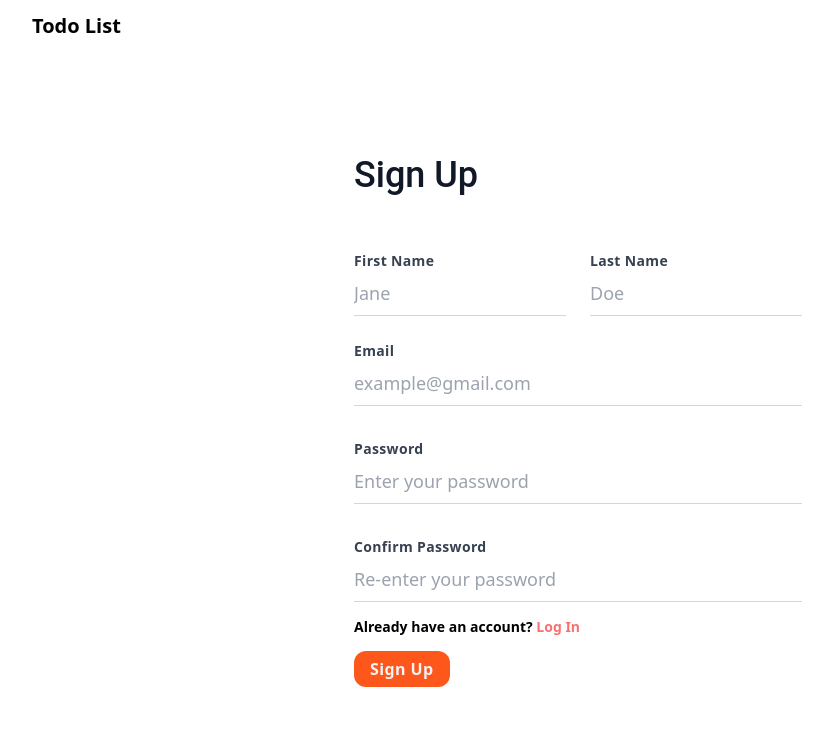
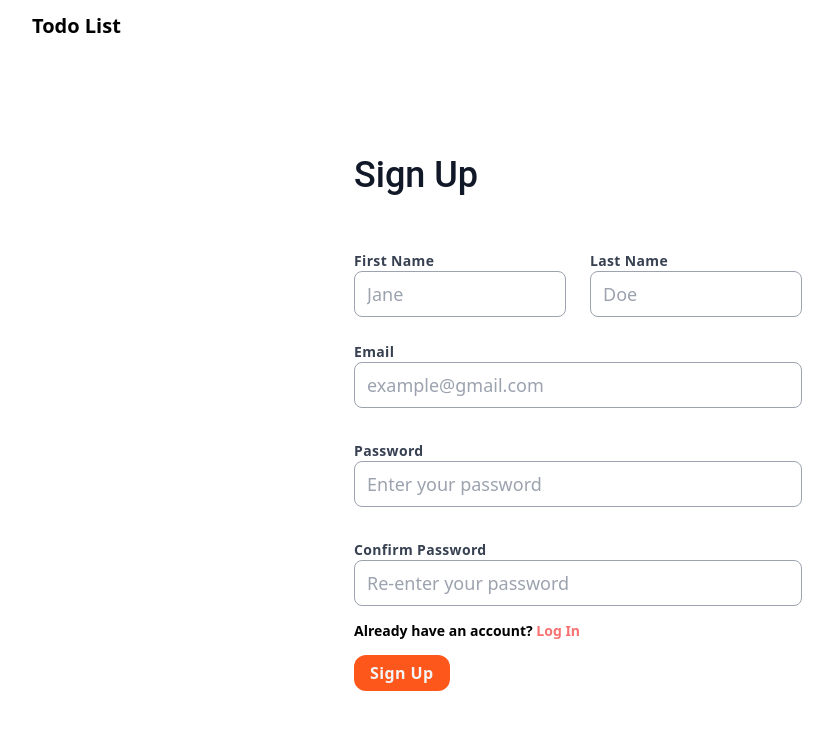
Before and after one commit to Jcheahh/TodoList-old, a React (Create React App) app: page /sign-up in a window 1280 px wide. Shown: the top 730 px of the page, without its empty margins (62-895 px from the left). Built offline with nearby package versions, Linux system fonts and the light colour scheme; no server answers.

Commit message:
Update Input with type InputProps and add own custom css

```diff
--- a/src/component/ui/Input.tsx
+++ b/src/component/ui/Input.tsx
@@ -1,11 +1,35 @@
 import React from "react";
 
-function Input({ className = [], ...props }: {
-    className: string[],
-}): JSX.Element {
-    return (
-        <input className={[...className].join(" ")} {...props} />
-    );
+type InputProps = Omit<
+  React.DetailedHTMLProps<
+    React.InputHTMLAttributes<HTMLInputElement>,
+    HTMLInputElement
+  >,
+  "className"
+> & {
+  className?: string[];
+};
+
+const InputClasses = [
+  "w-full",
+  "p-3",
+  "font-thin",
+  "transition",
+  "duration-200",
+  "focus:shadow-md",
+  "focus:outline-none",
+  "ring-offset-2",
+  "border",
+  "border-gray-400",
+  "rounded-lg",
+  "focus:ring-2",
+  "focus:ring-purple-300",
+];
+
+function Input({ className = [], ...props }: InputProps): JSX.Element {
+  return (
+    <input className={[...InputClasses, ...className].join(" ")} {...props} />
+  );
 }
 
 export default Input;
```
